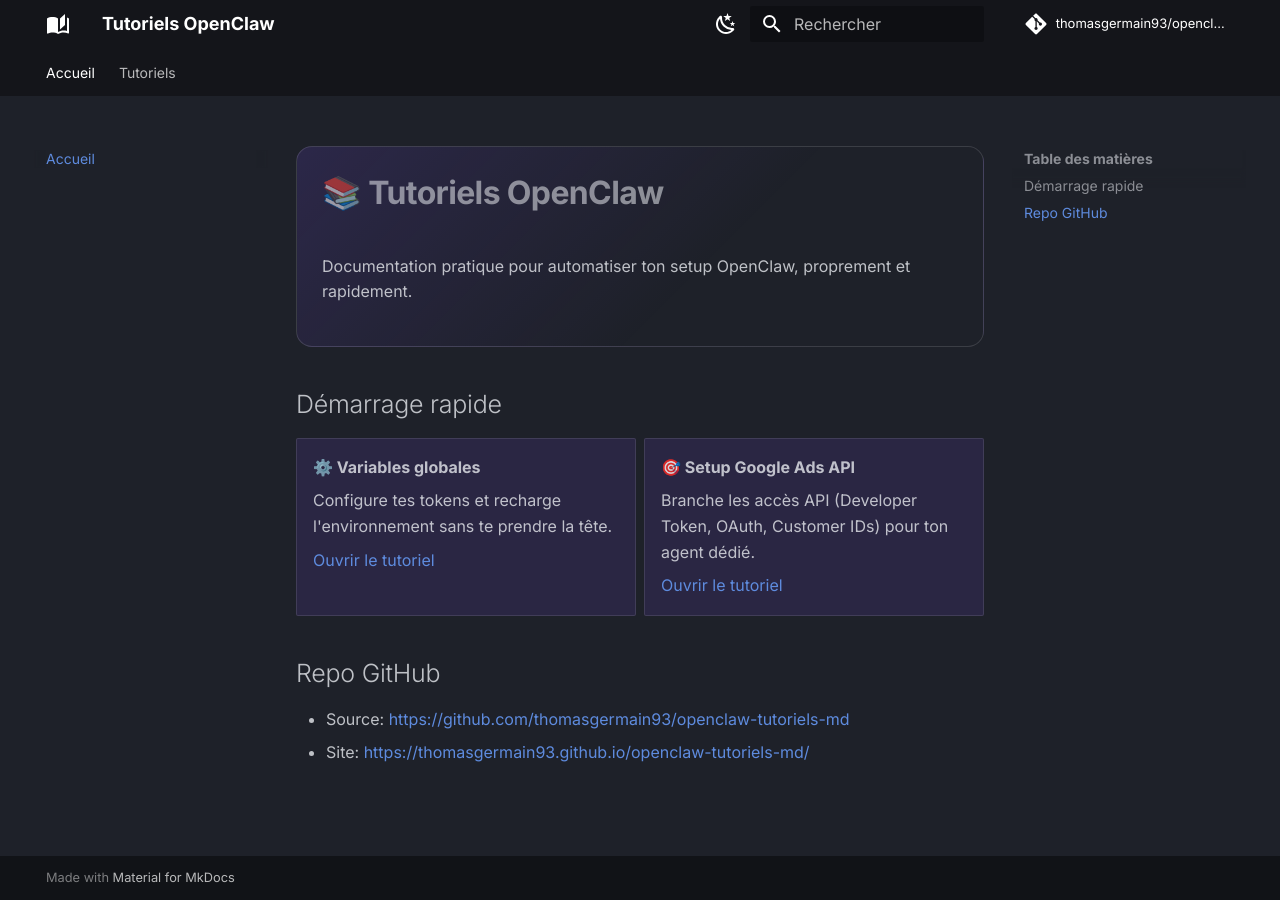
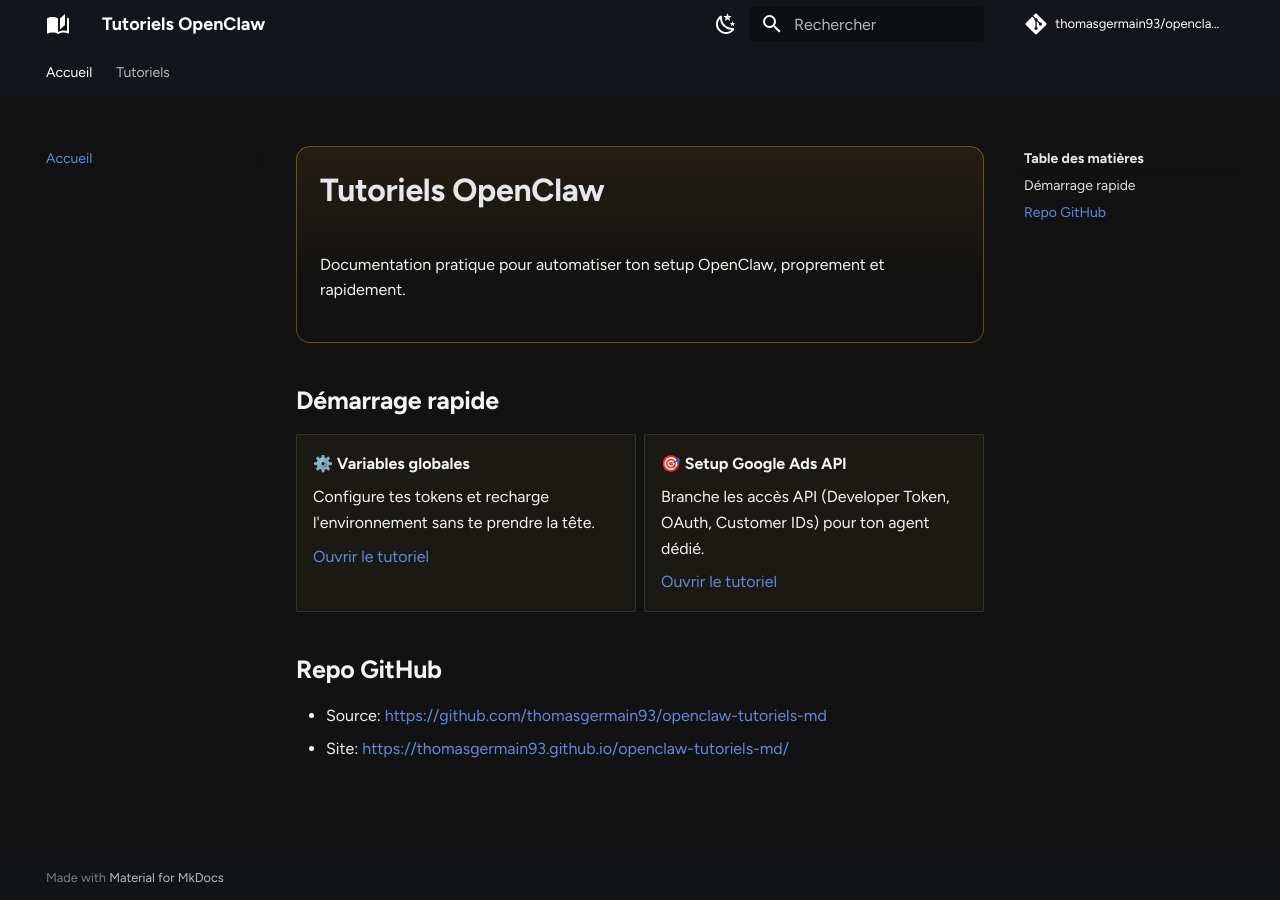
Before and after one commit to thomasgermain93/openclaw-tutoriels-md, an MkDocs documentation site: the page built from docs/index.md, in a window 1280 px wide. Built offline with MkDocs 1.6.1 and Material for MkDocs 9.7.7, drawn with Linux system fonts in a browser that asks for light colours; comment, search, counter and statistics services are not loaded.

Commit message:
style: tune contrast + Hungry Nuggets palette (black/white/gray/orange) and Figtree font

```diff
--- a/docs/index.md
+++ b/docs/index.md
@@ -1,5 +1,5 @@
 <div class="hero">
-  <h1>📚 Tutoriels OpenClaw</h1>
+  <h1>Tutoriels OpenClaw</h1>
   <p>Documentation pratique pour automatiser ton setup OpenClaw, proprement et rapidement.</p>
 </div>
 
--- a/docs/stylesheets/extra.css
+++ b/docs/stylesheets/extra.css
@@ -1,37 +1,74 @@
+/* Hungry Nuggets vibe: noir, blanc, gris + orange subtil */
 :root {
-  --md-primary-fg-color: #111827;
-  --md-accent-fg-color: #8b5cf6;
+  --hn-orange: #FBBB21;
+  --hn-black: #111111;
+  --hn-gray-900: #1a1a1a;
+  --hn-gray-700: #3a3a3a;
+  --hn-gray-300: #d1d5db;
 }
 
-.md-typeset h1 {
-  font-weight: 800;
-  letter-spacing: -0.02em;
+/* Header/navigation */
+:root {
+  --md-primary-fg-color: var(--hn-black);
+  --md-accent-fg-color: var(--hn-orange);
+}
+
+/* CONTRASTE TEXTE */
+[data-md-color-scheme="slate"] {
+  --md-default-fg-color: #f5f5f5;
+  --md-default-fg-color--light: #e5e7eb;
+  --md-default-fg-color--lighter: #cbd5e1;
+  --md-default-bg-color: #121212;
+  --md-typeset-color: #f5f5f5;
+}
+
+[data-md-color-scheme="default"] {
+  --md-default-fg-color: #111111;
+  --md-default-fg-color--light: #1f2937;
+  --md-default-fg-color--lighter: #4b5563;
+  --md-default-bg-color: #ffffff;
+  --md-typeset-color: #111111;
+}
+
+.md-typeset h1,
+.md-typeset h2,
+.md-typeset h3 {
+  font-weight: 700;
+  letter-spacing: -0.01em;
 }
 
 .hero {
-  padding: 1.25rem 1.25rem;
-  border: 1px solid color-mix(in srgb, var(--md-default-fg-color) 18%, transparent);
-  border-radius: 16px;
-  background: linear-gradient(135deg, color-mix(in srgb, var(--md-accent-fg-color) 15%, transparent), transparent 60%);
+  padding: 1.15rem 1.15rem;
+  border: 1px solid color-mix(in srgb, var(--hn-orange) 35%, transparent);
+  border-radius: 14px;
+  background: linear-gradient(
+    180deg,
+    color-mix(in srgb, var(--hn-orange) 8%, transparent),
+    transparent 70%
+  );
   margin-bottom: 1rem;
 }
 
 .grid.cards > ul {
   display: grid;
-  grid-template-columns: repeat(auto-fit, minmax(220px, 1fr));
-  gap: .8rem;
+  grid-template-columns: repeat(auto-fit, minmax(230px, 1fr));
+  gap: 0.8rem;
   list-style: none;
   margin: 0;
   padding: 0;
 }
 
 .grid.cards > ul > li {
-  border: 1px solid color-mix(in srgb, var(--md-default-fg-color) 15%, transparent);
-  border-radius: 14px;
-  padding: .8rem .9rem;
-  background: color-mix(in srgb, var(--md-default-bg-color) 88%, var(--md-accent-fg-color) 12%);
+  border: 1px solid color-mix(in srgb, var(--hn-orange) 30%, transparent);
+  border-radius: 12px;
+  padding: 0.85rem 0.9rem;
+  background: color-mix(in srgb, var(--md-default-bg-color) 96%, var(--hn-orange) 4%);
+}
+
+.md-typeset a {
+  text-decoration-thickness: 2px;
 }
 
 .md-typeset code {
-  border-radius: 8px;
+  border-radius: 6px;
 }
--- a/mkdocs.yml
+++ b/mkdocs.yml
@@ -10,18 +10,18 @@
   icon:
     logo: material/book-open-page-variant
   font:
-    text: Inter
+    text: Figtree
     code: JetBrains Mono
   palette:
     - scheme: slate
       primary: black
-      accent: deep purple
+      accent: amber
       toggle:
         icon: material/weather-night
         name: Passer en mode clair
     - scheme: default
       primary: black
-      accent: deep purple
+      accent: amber
       toggle:
         icon: material/weather-sunny
         name: Passer en mode sombre
```
